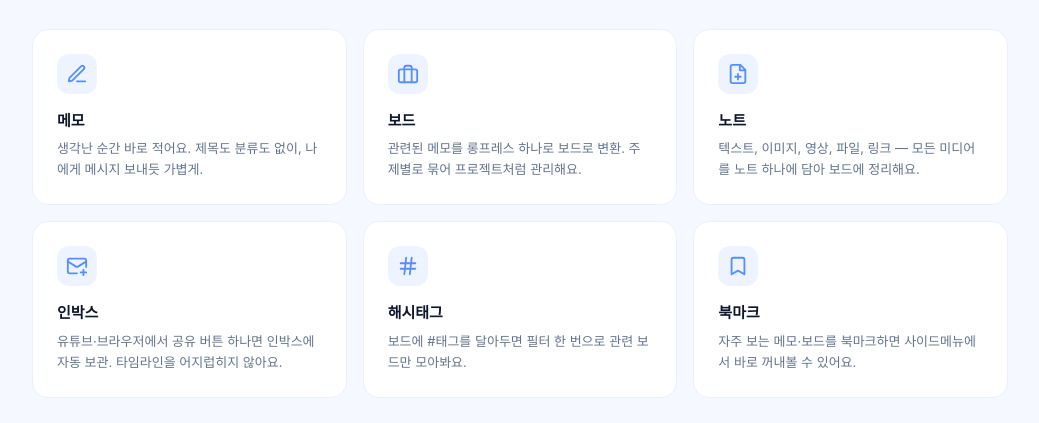
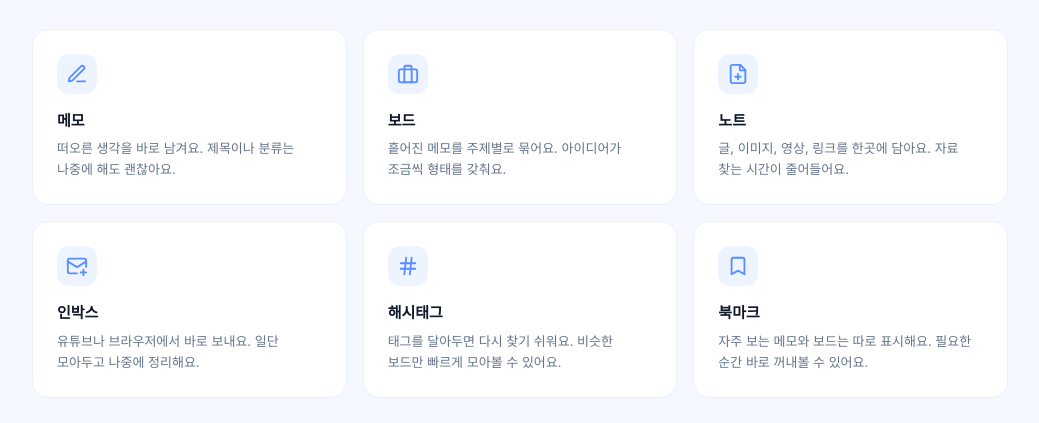
Before and after one commit to MemoryMe-offical/memme-landing, a Next.js app: page / in a window 1280 px wide. Shown: the part 3640-4063 px from the top of the page, without its empty margins (120-1159 px from the left). Built offline with nearby package versions, Linux system fonts and the light colour scheme; a web font is replaced by a local one.

Commit message:
refactor: 핵심 개념 부분 문구 및 줄바꿈 수정

```diff
--- a/components/Features.tsx
+++ b/components/Features.tsx
@@ -13,7 +13,7 @@ const features = [
       </svg>
     ),
     title: "메모",
-    desc: "생각난 순간 바로 적어요. 제목도 분류도 없이, 나에게 메시지 보내듯 가볍게.",
+    desc: "떠오른 생각을 바로 남겨요. 제목이나 분류는 나중에 해도 괜찮아요.",
   },
   {
     icon: (
@@ -22,7 +22,7 @@ const features = [
       </svg>
     ),
     title: "보드",
-    desc: "관련된 메모를 롱프레스 하나로 보드로 변환. 주제별로 묶어 프로젝트처럼 관리해요.",
+    desc: "흩어진 메모를 주제별로 묶어요. 아이디어가 조금씩 형태를 갖춰요.",
   },
   {
     icon: (
@@ -31,7 +31,7 @@ const features = [
       </svg>
     ),
     title: "노트",
-    desc: "텍스트, 이미지, 영상, 파일, 링크 — 모든 미디어를 노트 하나에 담아 보드에 정리해요.",
+    desc: "글, 이미지, 영상, 링크를 한곳에 담아요. 자료 찾는 시간이 줄어들어요.",
   },
   {
     icon: (
@@ -40,7 +40,7 @@ const features = [
       </svg>
     ),
     title: "인박스",
-    desc: "유튜브·브라우저에서 공유 버튼 하나면 인박스에 자동 보관. 타임라인을 어지럽히지 않아요.",
+    desc: "유튜브나 브라우저에서 바로 보내요. 일단 모아두고 나중에 정리해요.",
   },
   {
     icon: (
@@ -49,7 +49,7 @@ const features = [
       </svg>
     ),
     title: "해시태그",
-    desc: "보드에 #태그를 달아두면 필터 한 번으로 관련 보드만 모아봐요.",
+    desc: "태그를 달아두면 다시 찾기 쉬워요. 비슷한 보드만 빠르게 모아볼 수 있어요.",
   },
   {
     icon: (
@@ -58,7 +58,7 @@ const features = [
       </svg>
     ),
     title: "북마크",
-    desc: "자주 보는 메모·보드를 북마크하면 사이드메뉴에서 바로 꺼내볼 수 있어요.",
+    desc: "자주 보는 메모와 보드는 따로 표시해요. 필요한 순간 바로 꺼내볼 수 있어요.",
   },
 ];
 
@@ -115,7 +115,12 @@ export default function Features() {
                 {f.icon}
               </div>
               <h3 className="text-[15px] font-bold mb-1.5" style={{ color: "#0F172A" }}>{f.title}</h3>
-              <p className="text-[13px] leading-relaxed" style={{ color: "#64748B" }}>{f.desc}</p>
+              <p
+                className="text-[13px] leading-relaxed"
+                style={{ color: "#64748B", wordBreak: "keep-all", overflowWrap: "break-word" }}
+              >
+                {f.desc}
+              </p>
             </motion.div>
           ))}
         </div>
```
